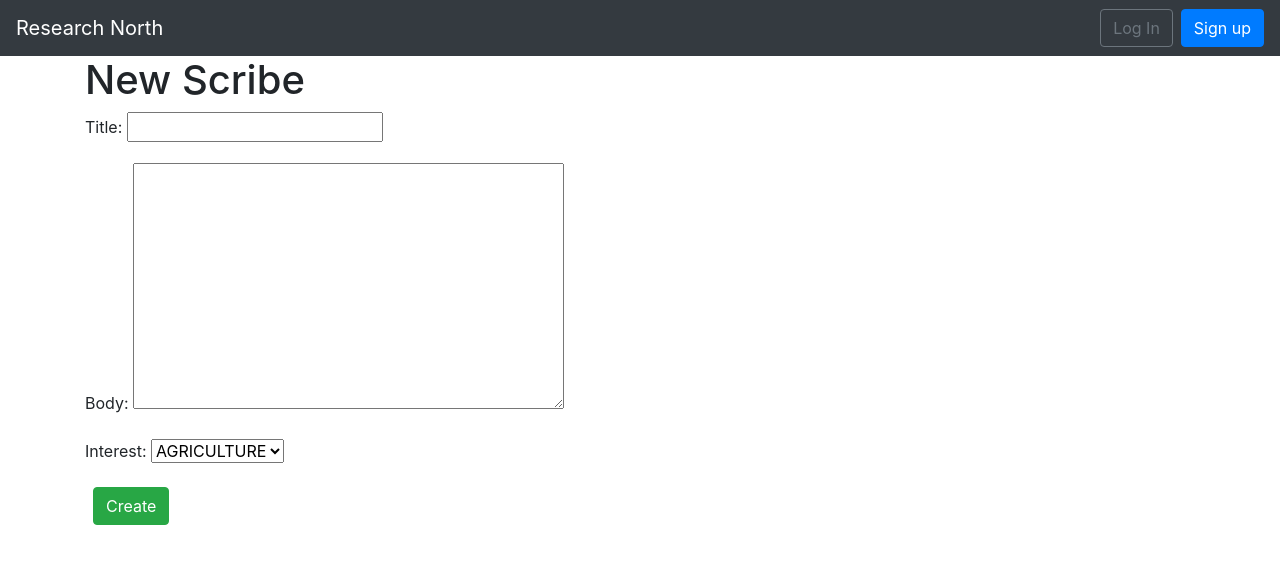
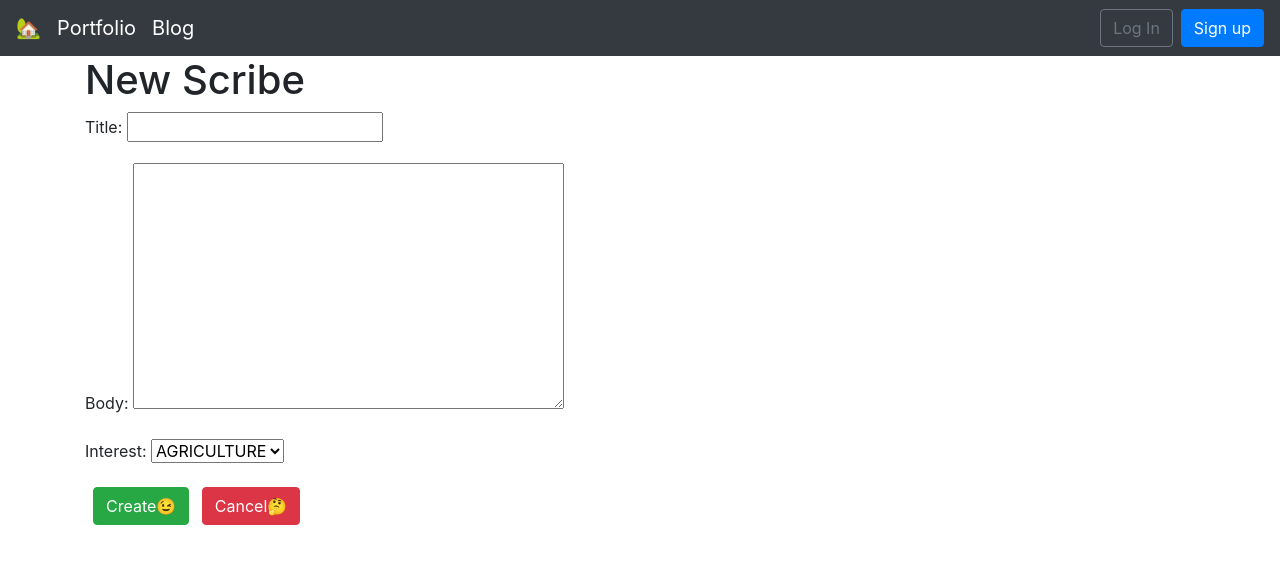
Before and after one commit to AsiakN/automatic-couscous, a Django app: page /page/new/ in a window 1280 px wide. Shown: the top 564 px of the page. Run offline with Django 3.2, Linux system fonts and the light colour scheme; parts of the project's set-up code (start-up, migrations or seed data) failed here and were passed over; some libraries are stand-ins or nearby versions.

Commit message:
used emojis in views

```diff
--- a/pages/forms.py
+++ b/pages/forms.py
@@ -6,9 +6,11 @@ from .models import CustomUser, CreateScribe
 from ckeditor.fields import RichTextField
 
 class CustomUserCreationForm(UserCreationForm):
+   def __init__(self, *args, **kwargs):
+        super(CustomUserCreationForm, self).__init__(*args, **kwargs)
+        self.fields['username'].widget.attrs.pop("autofocus", None)
 
-
-   class Meta(UserCreationForm):
+   class Meta:
 
       model = CustomUser
 
--- a/templates/base.html
+++ b/templates/base.html
@@ -15,7 +15,9 @@
 </head>
 <body>
   <nav class="navbar navbar-expand-lg navbar-dark bg-dark">
-    <a class="navbar-brand" href="{% url 'home' %}">Research North</a>
+    <a class="navbar-brand" href="{% url 'home' %}">🏡️</a>
+    <a class="navbar-brand" href="#"> Portfolio</a>
+    <a class="navbar-brand" href="#"> Blog</a>
     <button class="navbar-toggler" type="button" data-toggle="collapse" data-target="#navbarSupportedContent" aria-controls="navbarSupportedContent" aria-expanded="false" aria-label="Toggle navigation">
       <span class="navbar-toggler-icon"></span>
     </button>
--- a/templates/edit.html
+++ b/templates/edit.html
@@ -8,7 +8,7 @@
 <form action="{% url 'edit' pk=form.instance.pk %}" method="post">
   {% csrf_token %}
   {{ form.as_p }}
- <input class="btn btn-success ml-2" type="submit" value="update">
+ <input class="btn btn-success ml-2" type="submit" value="update👍️">
 
 </form>
 
--- a/templates/list.html
+++ b/templates/list.html
@@ -19,7 +19,7 @@
         <p class="card-text"> {{ page.body|safe }}</p>
       </div>
       <div class="card-footer">
-     <a class="btn btn-success ml-2" href="{% url 'edit' page.pk %}">Edit </a>    <a class="btn btn-danger" href="{% url 'delete' page.pk %}" role="button">Delete </a>
+     <a class="btn btn-success ml-2" href="{% url 'edit' page.pk %}">Edit📃️ </a>    <a class="btn btn-danger" href="{% url 'delete' page.pk %}" role="button">Delete😬️ </a>
        </div>
     </div>
  {% endfor %}
--- a/templates/new.html
+++ b/templates/new.html
@@ -9,7 +9,7 @@
     <script type="text/javascript" src="{% static "ckeditor/ckeditor-init.js" %}"></script>
     <script type="text/javascript" src="{% static "ckeditor/ckeditor/ckeditor.js" %}"></script>
     {{ form.as_p }}
-    <button class="btn btn-success ml-2" type="submit">Create</button>
+    <button class="btn btn-success ml-2" type="submit">Create😉️</button> <a href="{% url 'home' %}" class="btn btn-danger ml-2" type="submit">Cancel🤔️</a>
   </form>
 
 {% endblock content %}
```
Also changed, not shown: db.sqlite3.
